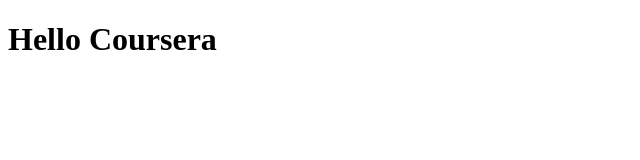
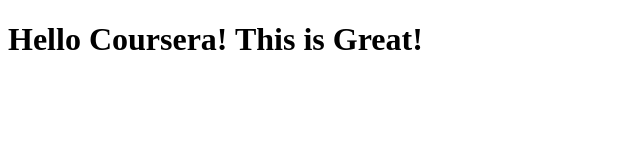
Before and after one commit to scaritsolutions/coursera-test, a plain HTML site: page site/index.html in a window 1280 px wide. Shown: the whole page, without its empty margins (0-640 px from the left). Drawn offline with Linux system fonts and the light colour scheme.

Commit message:
some changes

```diff
--- a/site/index.html
+++ b/site/index.html
@@ -4,6 +4,6 @@
 	<title>Hello Coursera</title>
 </head>
 <body>
-<h1>Hello Coursera</h1>
+<h1>Hello Coursera! This is Great!</h1>
 </body>
 </html>
```
